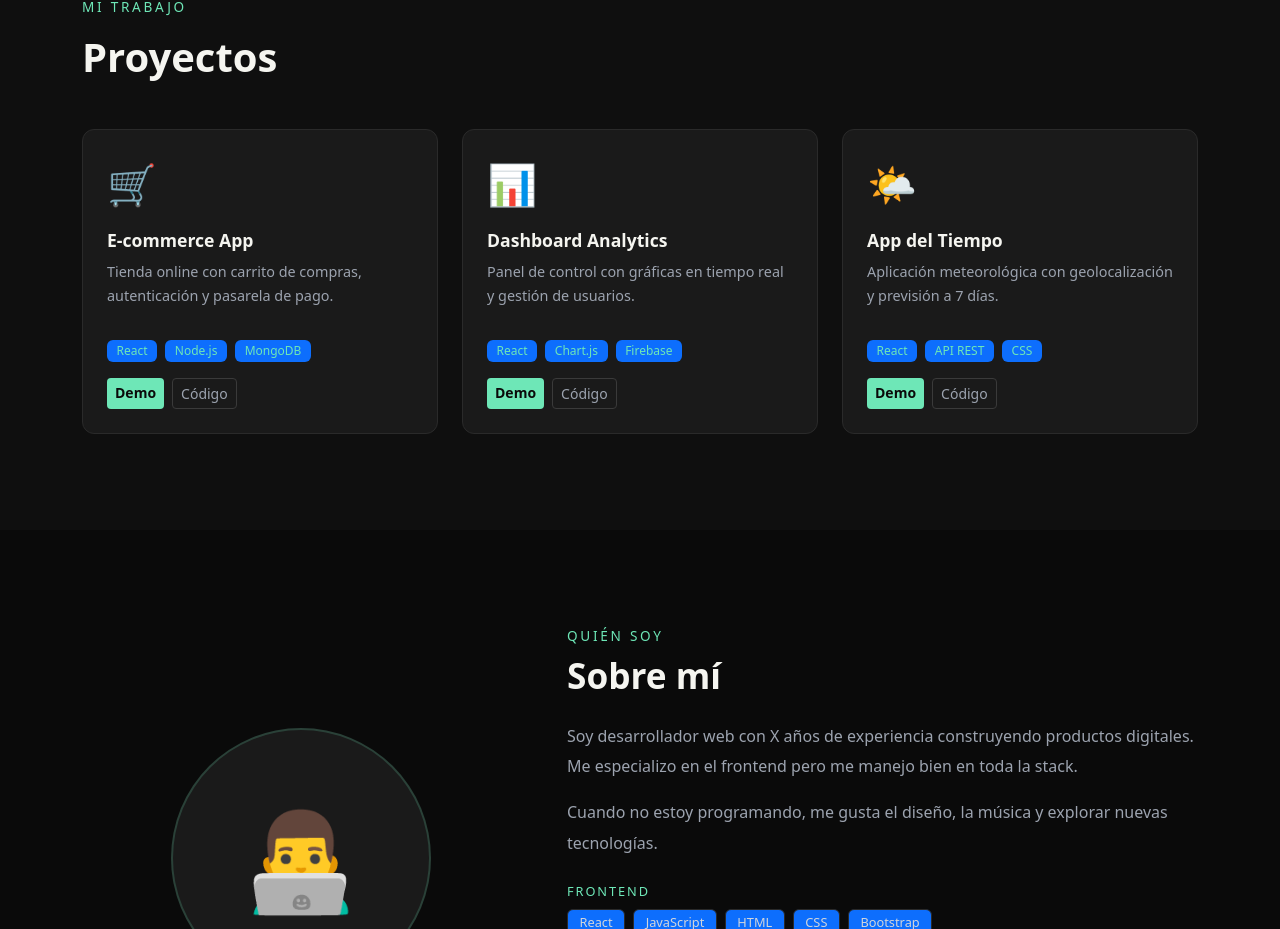
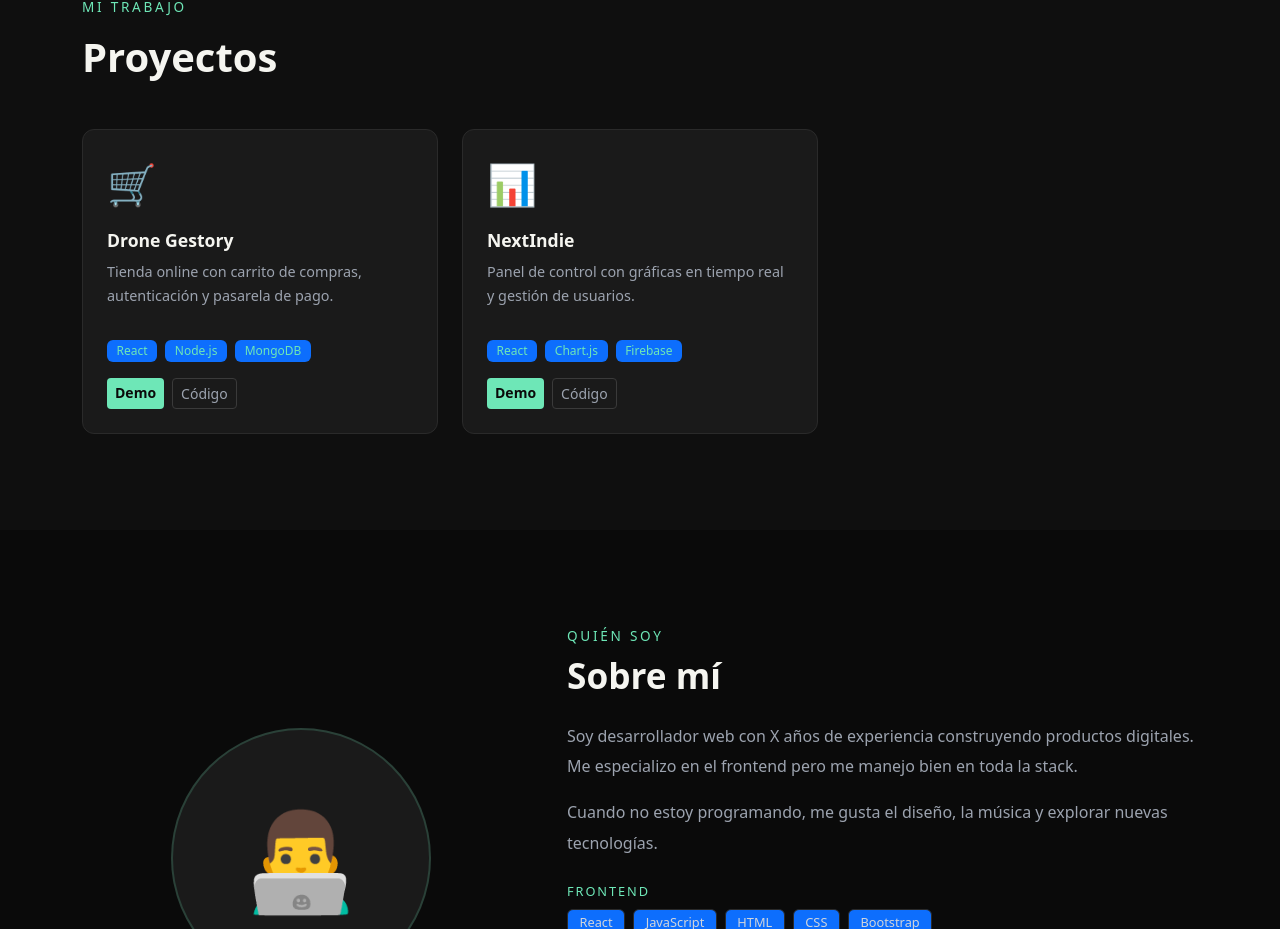
Before and after one commit to kfuentesb/PortfolioReact, a React app: page / in a window 1280 px wide. Shown: the part 899-1828 px from the top of the page. Built offline with nearby package versions, Linux system fonts and the light colour scheme; the HTML template or start-up script is replaced by a standard one.

Commit message:
Pasamos a projects

```diff
--- a/src/App.tsx
+++ b/src/App.tsx
@@ -9,7 +9,6 @@ function App() {
       <Hero />
       <Projects />
       <About />
-
     </>
   )
 }
--- a/src/components/Projects.tsx
+++ b/src/components/Projects.tsx
@@ -2,7 +2,7 @@ import { Container, Row, Col, Card, Badge, Button } from 'react-bootstrap'
 
 const projects = [
     {
-        title: 'E-commerce App',
+        title: 'Drone Gestory',
         description: 'Tienda online con carrito de compras, autenticación y pasarela de pago.',
         tags: ['React', 'Node.js', 'MongoDB'],
         demo: '#',
@@ -10,20 +10,12 @@ const projects = [
         emoji: '🛒',
     },
     {
-        title: 'Dashboard Analytics',
+        title: 'NextIndie',
         description: 'Panel de control con gráficas en tiempo real y gestión de usuarios.',
         tags: ['React', 'Chart.js', 'Firebase'],
         demo: '#',
         code: '#',
         emoji: '📊',
-    },
-    {
-        title: 'App del Tiempo',
-        description: 'Aplicación meteorológica con geolocalización y previsión a 7 días.',
-        tags: ['React', 'API REST', 'CSS'],
-        demo: '#',
-        code: '#',
-        emoji: '🌤️',
     },
 ]
 
```
